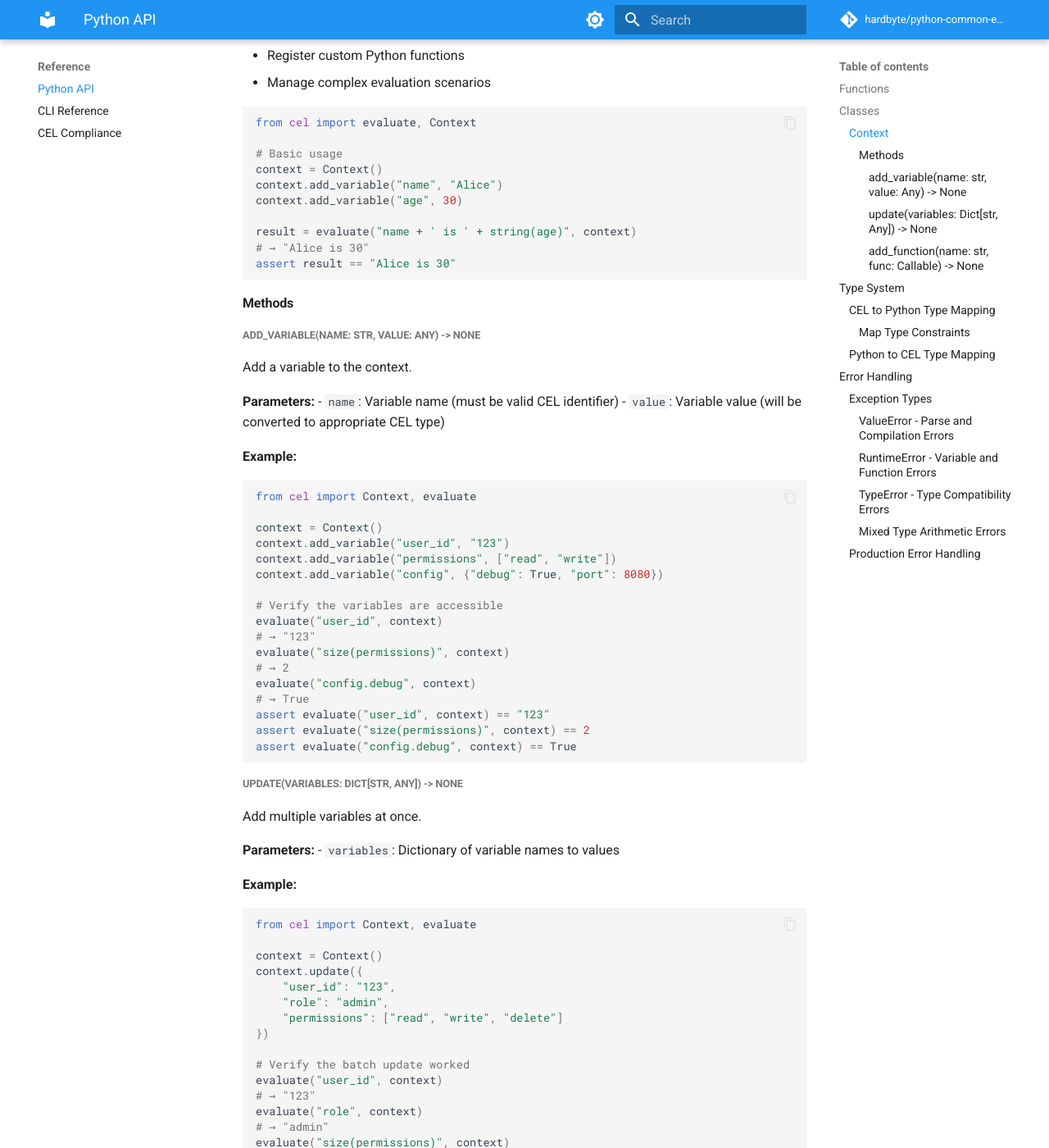
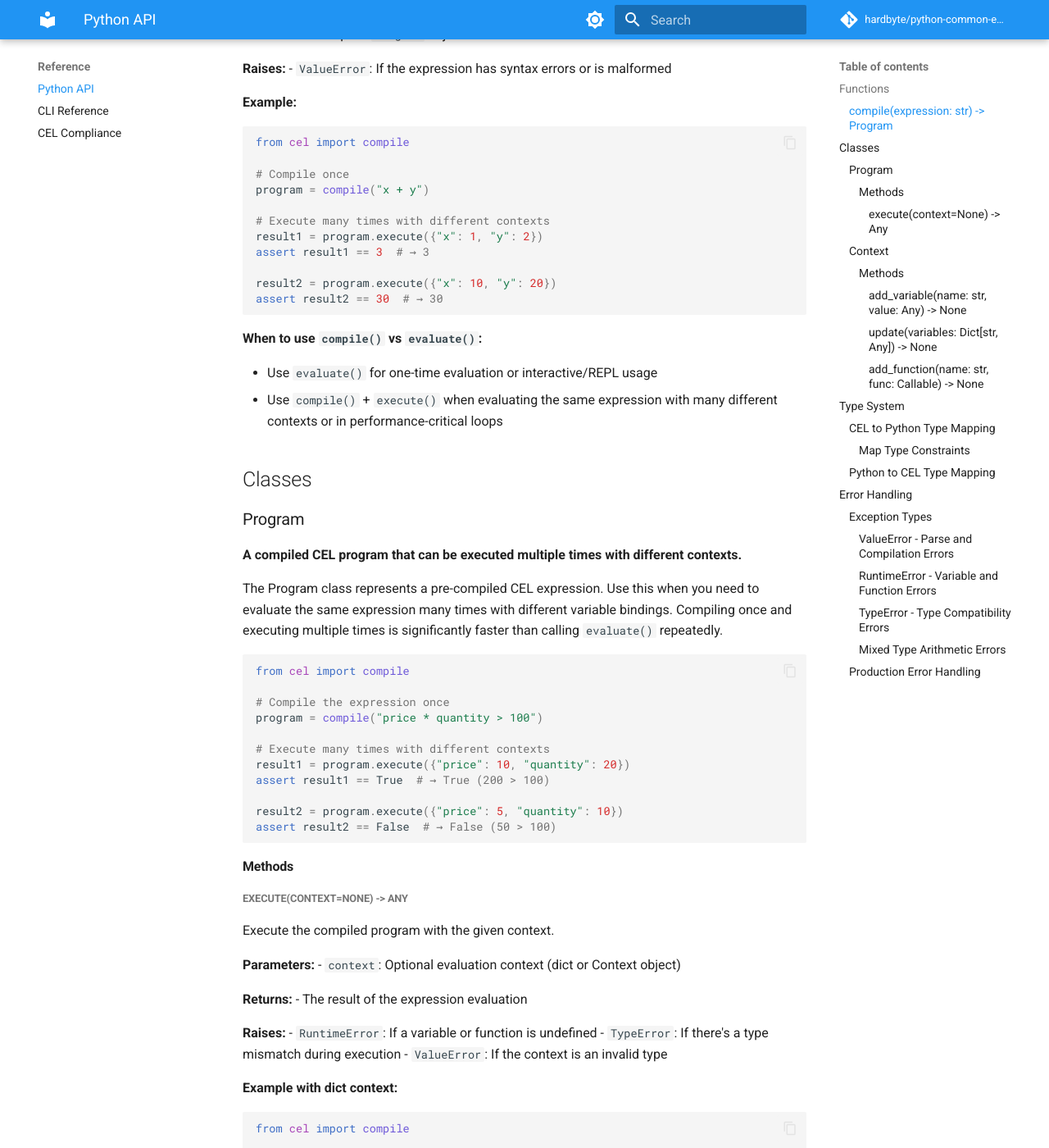
Before and after one commit to hardbyte/python-common-expression-language, an MkDocs documentation site: the page built from docs/reference/python-api.md, in a window 1280 px wide and 1400 px high, scrolled down 709 px. Shown: the whole window at 82% size. Built offline with MkDocs 1.6.1 and Material for MkDocs 9.7.7, drawn with Linux system fonts in a browser that asks for light colours; comment, search, counter and statistics services are not loaded; some of the changed text lies outside the part shown.

Commit message:
docs: add pre-compilation examples to documentation
Add examples demonstrating compile() and Program.execute() usage to README, quick-start guide, and Python API reference. Show performance pattern of compiling once and executing multiple times with different contexts.

````diff
--- a/docs/reference/python-api.md
+++ b/docs/reference/python-api.md
@@ -6,8 +6,125 @@ Complete autogenerated reference for the Python CEL library.
 
 ::: cel.evaluate
 
+### compile(expression: str) -> Program
+
+Compile a CEL expression into a reusable Program object.
+
+This function parses and compiles a CEL expression, returning a Program object that can be executed multiple times with different contexts. This is more efficient than calling `evaluate()` repeatedly with the same expression.
+
+**Parameters:**
+- `expression`: The CEL expression to compile
+
+**Returns:**
+- A compiled `Program` object
+
+**Raises:**
+- `ValueError`: If the expression has syntax errors or is malformed
+
+**Example:**
+```python
+from cel import compile
+
+# Compile once
+program = compile("x + y")
+
+# Execute many times with different contexts
+result1 = program.execute({"x": 1, "y": 2})
+assert result1 == 3  # → 3
+
+result2 = program.execute({"x": 10, "y": 20})
+assert result2 == 30  # → 30
+```
+
+**When to use `compile()` vs `evaluate()`:**
+
+- Use `evaluate()` for one-time evaluation or interactive/REPL usage
+- Use `compile()` + `execute()` when evaluating the same expression with many different contexts or in performance-critical loops
 
 ## Classes
+
+### Program
+
+**A compiled CEL program that can be executed multiple times with different contexts.**
+
+The Program class represents a pre-compiled CEL expression. Use this when you need to evaluate the same expression many times with different variable bindings. Compiling once and executing multiple times is significantly faster than calling `evaluate()` repeatedly.
+
+```python
+from cel import compile
+
+# Compile the expression once
+program = compile("price * quantity > 100")
+
+# Execute many times with different contexts
+result1 = program.execute({"price": 10, "quantity": 20})
+assert result1 == True  # → True (200 > 100)
+
+result2 = program.execute({"price": 5, "quantity": 10})
+assert result2 == False  # → False (50 > 100)
+```
+
+#### Methods
+
+##### execute(context=None) -> Any
+
+Execute the compiled program with the given context.
+
+**Parameters:**
+- `context`: Optional evaluation context (dict or Context object)
+
+**Returns:**
+- The result of the expression evaluation
+
+**Raises:**
+- `RuntimeError`: If a variable or function is undefined
+- `TypeError`: If there's a type mismatch during execution
+- `ValueError`: If the context is an invalid type
+
+**Example with dict context:**
+```python
+from cel import compile
+
+program = compile("user.name + ' is ' + user.role")
+result = program.execute({
+    "user": {"name": "Alice", "role": "admin"}
+})
+assert result == "Alice is admin"
+```
+
+**Example with Context object:**
+```python
+from cel import compile, Context
+
+program = compile("greet(name)")
+
+ctx = Context()
+ctx.add_variable("name", "World")
+ctx.add_function("greet", lambda x: f"Hello, {x}!")
+
+result = program.execute(ctx)
+assert result == "Hello, World!"
+```
+
+**Performance pattern - compile once, execute many:**
+```python
+from cel import compile
+
+# Access control policy - compiled once at startup
+policy = compile(
+    'user.role == "admin" || resource.owner == user.id'
+)
+
+# Evaluated many times per request
+def check_access(user, resource):
+    return policy.execute({"user": user, "resource": resource})
+
+# Fast repeated evaluation
+assert check_access({"id": "alice", "role": "admin"}, {"owner": "bob"}) == True
+assert check_access({"id": "bob", "role": "user"}, {"owner": "bob"}) == True
+assert check_access({"id": "charlie", "role": "user"}, {"owner": "bob"}) == False
+```
+
+---
 
 ### Context
 
````
Also changed, not shown: README.md (+15 -0 lines), docs/getting-started/quick-start.md (+19 -0 lines), 1 other file.
